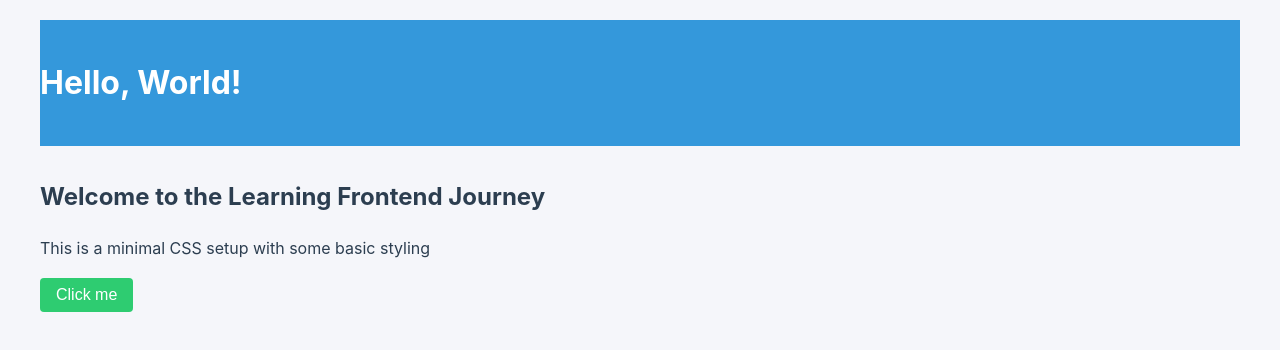
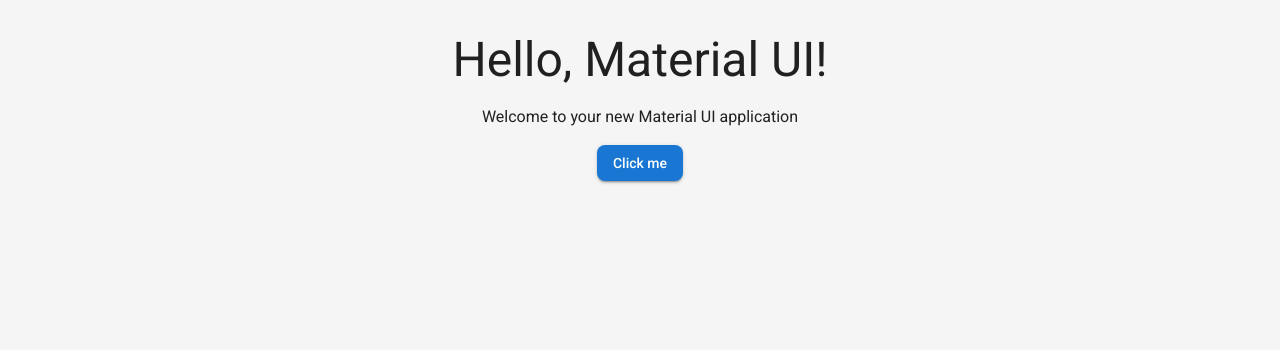
Before and after one commit to elfrucool/learn-front-end, a React app: page / in a window 1280 px wide. Shown: the top 350 px of the page. Built offline with nearby package versions, Linux system fonts and the light colour scheme.

Commit message:
Add Material UI to the project

```diff
--- /dev/null
+++ b/App.tsx
@@ -0,0 +1,31 @@
+import React from 'react';
+import { ThemeProvider, CssBaseline, Container, Typography, Button, Box} from '@mui/material';
+import theme from './theme';
+
+const App: React.FC = () => {
+    return (
+        <ThemeProvider theme={theme}>
+            <CssBaseline/>
+            <Container maxWidth="md">
+                <Box sx={{ my: 4, textAlign: 'center' }}>
+                    <Typography variant='h3' component='h1' gutterBottom>
+                        Hello, Material UI!
+                    </Typography>
+                    <Typography variant='body1' component='p'>
+                        Welcome to your new Material UI application
+                    </Typography>
+                    <Button
+                        variant='contained'
+                        color='primary'
+                        onClick={() => alert('Button clicked!')}
+                        sx={{ mt: 2}}
+                    >
+                        Click me
+                    </Button>
+                </Box>
+            </Container>
+        </ThemeProvider>
+    );
+};
+
+export default App;
--- a/index.tsx
+++ b/index.tsx
@@ -1,23 +1,18 @@
 import React from 'react';
 import { createRoot } from 'react-dom/client';
-import './style.css';
+import App from './App';
 
-const App: React.FC = () => {
-    return (
-        <div className='container'>
-            <header className="header">
-                <h1>Hello, World!</h1>
-            </header>
-            <main>
-                <h2>Welcome to the Learning Frontend Journey</h2>
-                <p>This is a minimal CSS setup with some basic styling</p>
-                <button className="button">Click me</button>
-            </main>
-        </div>
-    );
-};
+// Import the Roboto font
+import '@fontsource/roboto/300.css';
+import '@fontsource/roboto/400.css';
+import '@fontsource/roboto/500.css';
+import '@fontsource/roboto/700.css';
 
 const container = document.getElementById('root');
 if (!container) throw new Error('Failed to find the root element');
 const root = createRoot(container);
-root.render(<App />);
+root.render(
+    <React.StrictMode>
+        <App />
+    </React.StrictMode>
+);
--- a/package.json
+++ b/package.json
@@ -12,6 +12,11 @@
   "author": "",
   "license": "ISC",
   "dependencies": {
+    "@emotion/react": "^11.14.0",
+    "@emotion/styled": "^11.14.0",
+    "@fontsource/roboto": "^5.2.5",
+    "@mui/icons-material": "^7.1.0",
+    "@mui/material": "^7.1.0",
     "react": "^19.1.0",
     "react-dom": "^19.1.0",
     "react-router-dom": "^7.6.0"
--- /dev/null
+++ b/theme.tsx
@@ -0,0 +1,81 @@
+import { createTheme} from '@mui/material/styles';
+
+// Create a theme instance
+const theme = createTheme({
+    palette: {
+        primary: {
+            main: '#1976d2', // Default Material-UI blue
+            light: '#42a5f5',
+            dark: '#1565c0',
+            contrastText: '#fff',
+        },
+        secondary: {
+            main: '#9c27b0', // Default Material-UI purple
+            light: '#ba68c8',
+            dark: '#7b1fa2',
+            contrastText: '#fff',
+        },
+        error: {
+            main: '#d32f2f',
+        },
+        warning: {
+            main: '#ed6c02',
+        },
+        info: {
+            main: '##0288d1',
+        },
+        success: {
+            main: '#2e7d32',
+        },
+        background: {
+            default: '#f5f5f5',
+            paper: '#fff',
+        },
+    },
+    typography: {
+        fontFamily: [
+            'Roboto',
+            '-apple-system',
+            'BlinkMacSystemFont',
+            '"Segoe UI"',
+            'Arial',
+            'sans-serif',
+        ].join(','),
+        h1: {
+            fontSize: '2.5rem',
+            fontWeight: 500,
+        },
+        h2: {
+            fontSize: '2rem',
+            fontWeight: 500,
+        },
+        // Add more typography variants as needed
+    },
+    shape: {
+        borderRadius: 8, // Default border radius
+    },
+    spacing: 8, // Default spacing unit (8px)
+    components: {
+        // You can customize specific components here
+        MuiButton: {
+            styleOverrides: {
+                root: {
+                    textTransform: 'none', // Buttns text are not uppercase by default
+                },
+            },
+        },
+    },
+});
+
+// Add custom type for theme
+declare module '@mui/material/styles' {
+    interface Theme {
+        // Add custom them properties here if needed
+    }
+    // Allow configuration using `createTheme`
+    interface ThemeOptions {
+        // Add custom theme options here if needed
+    }
+};
+
+export default theme;
```
Also changed, not shown: tsconfig.json (+13 -12 lines), WORK-2025-05-22.txt, 2 other files (tests, documents, lock files or other folders).
